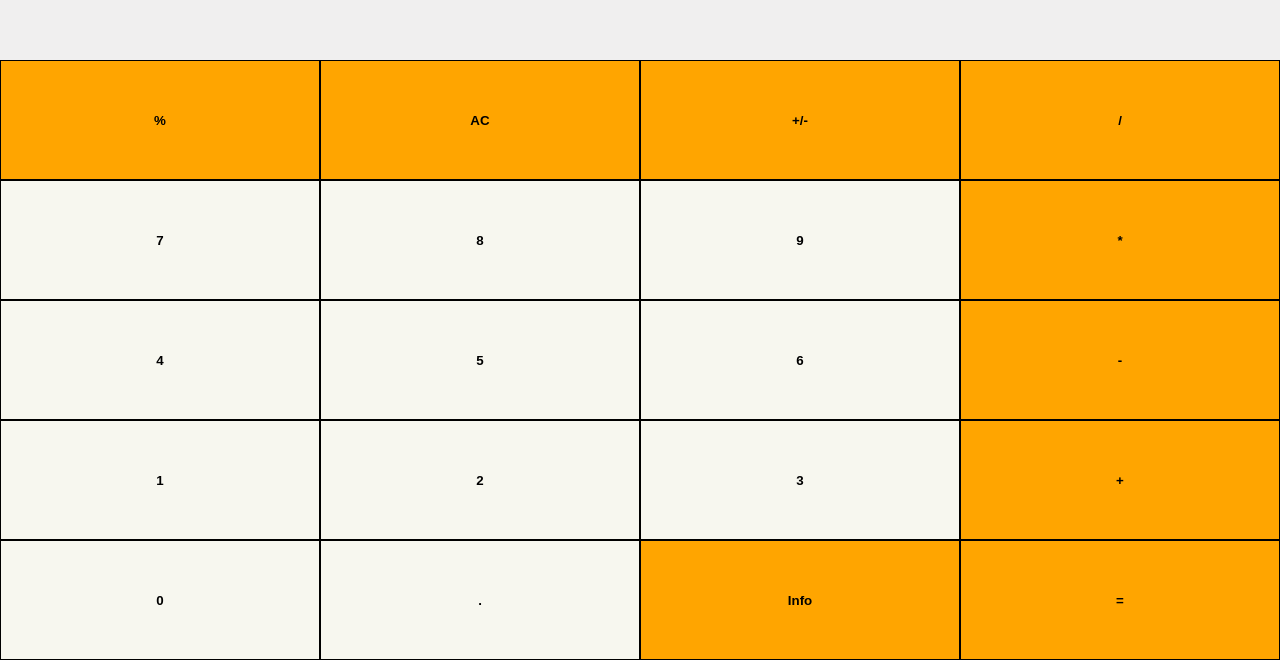
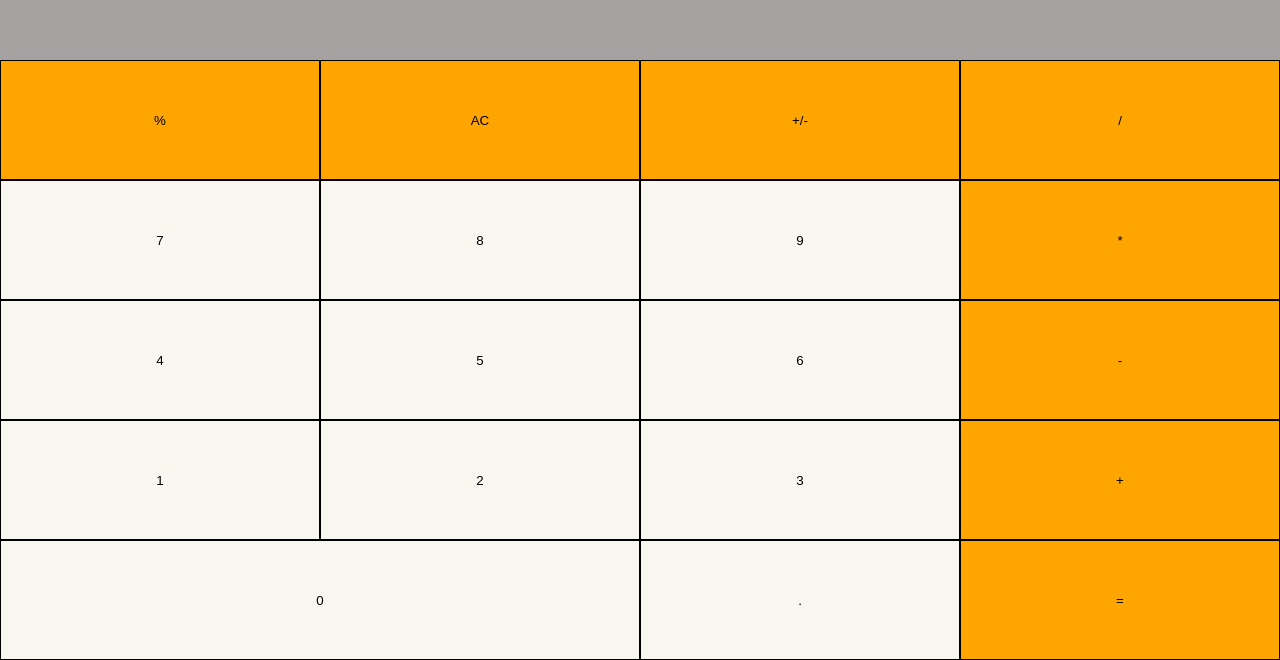
Before and after one commit to rzegnam/react_calculator, a React (Create React App) app: page / in a window 1280 px wide. Shown: the part 140-800 px from the top of the page. Built offline with nearby package versions, Linux system fonts and the light colour scheme.

Commit message:
fixed calc keyboard with flex thanks to Wes Bos course

```diff
--- a/src/App.js
+++ b/src/App.js
@@ -1,7 +1,13 @@
 import React, { useState } from "react";
 import CalculatorWindow from "./components/CalculatorWindow";
 import ButtonsPanel from "./components/ButtonsPanel";
-import "./App.css";
+import styled from "@emotion/styled";
+
+const CalcApp = styled.div`
+  display: flex;
+  flex-direction: column;
+  height: 100vh;
+`;
 
 const calculations = {
   "+": (a, b) => (parseFloat(a) + parseFloat(b)).toString(10),
@@ -80,10 +86,10 @@ const App = () => {
   }
 
   return (
-    <div className="App">
+    <CalcApp>
       <CalculatorWindow value={displayValue} total={total} />
       <ButtonsPanel value={displayValue} handleChange={handleChange} />
-    </div>
+    </CalcApp>
   );
 };
 
--- a/src/components/ActionButton.jsx
+++ b/src/components/ActionButton.jsx
@@ -3,9 +3,8 @@ import styled from "@emotion/styled";
 
 const StyledButton = styled.button`
   width: 25%;
+  background-color: orange;
   border: solid 1px;
-  font-weight: bold;
-  background: orange;
 `;
 
 const Button = props => {
--- a/src/components/ButtonsPanel.jsx
+++ b/src/components/ButtonsPanel.jsx
@@ -10,8 +10,7 @@ const Panel = styled.div`
 `;
 const PanelRow = styled.div`
   display: flex;
-  flex-direction: row;
-  height: 25%;
+  height: 100vh;
 `;
 
 const ButtonsPanel = props => {
@@ -118,11 +117,6 @@ const ButtonsPanel = props => {
           buttonType="dot"
         />
         <ActionButton
-          name="Info"
-          handleChange={props.handleChange}
-          buttonType="fun-button"
-        />
-        <ActionButton
           name="="
           handleChange={props.handleChange}
           buttonType="result"
--- a/src/components/CalculatorWindow.jsx
+++ b/src/components/CalculatorWindow.jsx
@@ -2,10 +2,9 @@ import React from "react";
 import styled from "@emotion/styled";
 
 const Container = styled.div`
-  color: black;
-  background: #f0efef;
+  background: #a6a1a1;
+  text-align: right;
   height: 25vh;
-  text-align: right;
   font-size: 15vmin;
 `;
 
--- a/src/components/NumericButton.jsx
+++ b/src/components/NumericButton.jsx
@@ -2,10 +2,9 @@ import React from "react";
 import styled from "@emotion/styled";
 
 const StyledButton = styled.button`
-  width: 25%;
+  width: ${props => (props.name === "0" ? "50%" : "25%")};
+  background-color: #f7f7ef;
   border: solid 1px;
-  font-weight: bold;
-  background: #f7f7ef;
 `;
 
 const Button = props => {
@@ -13,7 +12,11 @@ const Button = props => {
     props.handleChange(props.name, props.buttonType);
   }
 
-  return <StyledButton onClick={handleChange}>{props.name}</StyledButton>;
+  return (
+    <StyledButton onClick={handleChange} name={props.name}>
+      {props.name}
+    </StyledButton>
+  );
 };
 
 export default Button;
--- a/src/index.css
+++ b/src/index.css
@@ -1,13 +1,50 @@
-body {
-  margin: 0;
-  font-family: -apple-system, BlinkMacSystemFont, 'Segoe UI', 'Roboto', 'Oxygen',
-    'Ubuntu', 'Cantarell', 'Fira Sans', 'Droid Sans', 'Helvetica Neue',
-    sans-serif;
-  -webkit-font-smoothing: antialiased;
-  -moz-osx-font-smoothing: grayscale;
+html {
+  height: 100%;
+  font-size: 10px;
 }
 
-code {
-  font-family: source-code-pro, Menlo, Monaco, Consolas, 'Courier New',
-    monospace;
+body {
+  background-color: black;
+  margin: 0;
+  padding: 0;
+  font-family: sans-serif;
+  height: 100%;
 }
+
+#root {
+  height: 100%;
+}
+
+body .github-fork-ribbon:before {
+  background-color: #333;
+}
+
+@media screen and (max-width: 400px) {
+  .github-fork-ribbon {
+    display: none;
+  }
+}
+
+@media (min-width: 400px) and (min-height: 400px) {
+  html {
+    font-size: 20px;
+  }
+}
+
+@media (min-width: 500px) and (min-height: 500px) {
+  html {
+    font-size: 30px;
+  }
+}
+
+@media (min-width: 600px) and (min-height: 600px) {
+  html {
+    font-size: 40px;
+  }
+}
+
+@media (min-width: 800px) and (min-height: 800px) {
+  html {
+    font-size: 50px;
+  }
+}
```
